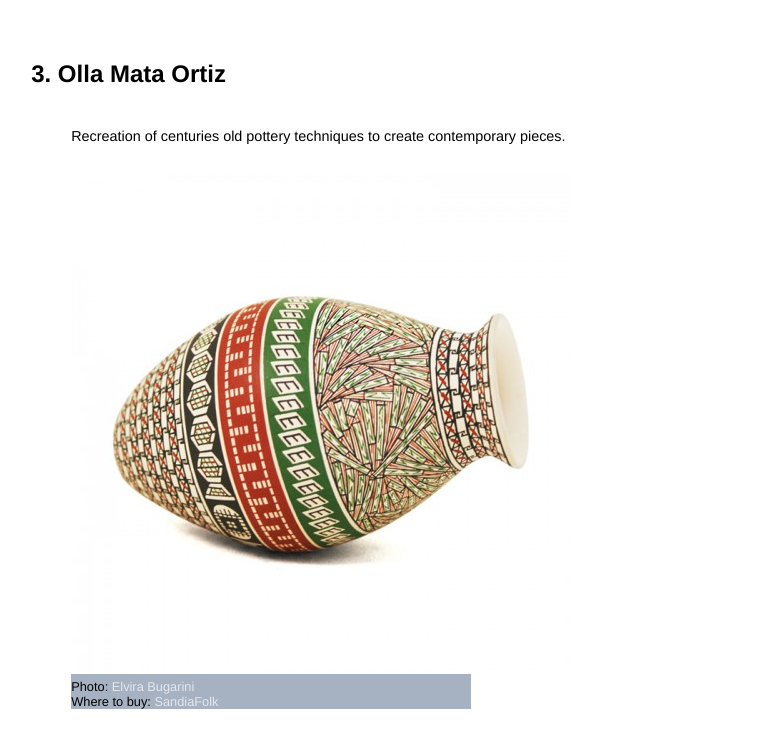
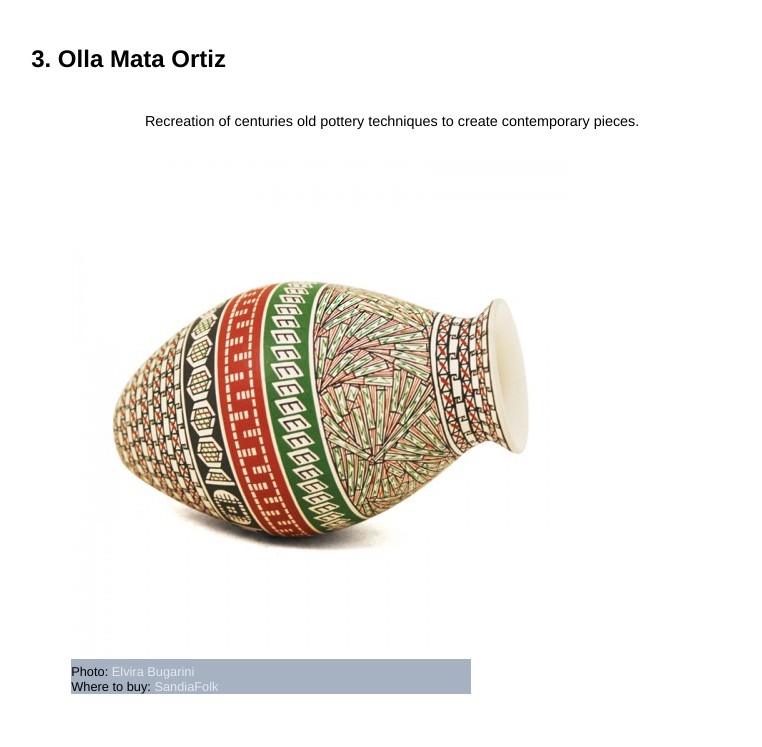
Before and after one commit to maluisar/maluisar.github.io, a plain HTML site: page decor.html in a window 1280 px wide. Shown: the part 1937-2684 px from the top of the page, without its empty margins (40-802 px from the left). Drawn offline with Linux system fonts and the light colour scheme.

Commit message:
Edit after validation

```diff
--- a/styles.css
+++ b/styles.css
@@ -56,7 +56,7 @@ p {
   padding-left:40px;
   padding-right:40px;
   padding-top: 20px;
-  margin; auto;
+  margin: auto;
   width: 80%;
   font-family: "Helvetica";
 }
@@ -75,7 +75,6 @@ img {
   background-color: #a6b1c1;
   color:black;
   width:400px;
-  text-align: middle;
 }
 footer {
   font-family: "Helvetica";
@@ -102,7 +101,6 @@ footer {
 .piece {
   font-family: "Helvetica";
   margin:5%;
-  text-align: middle;
 }
 form {
   font-family: "Helvetica";
```
